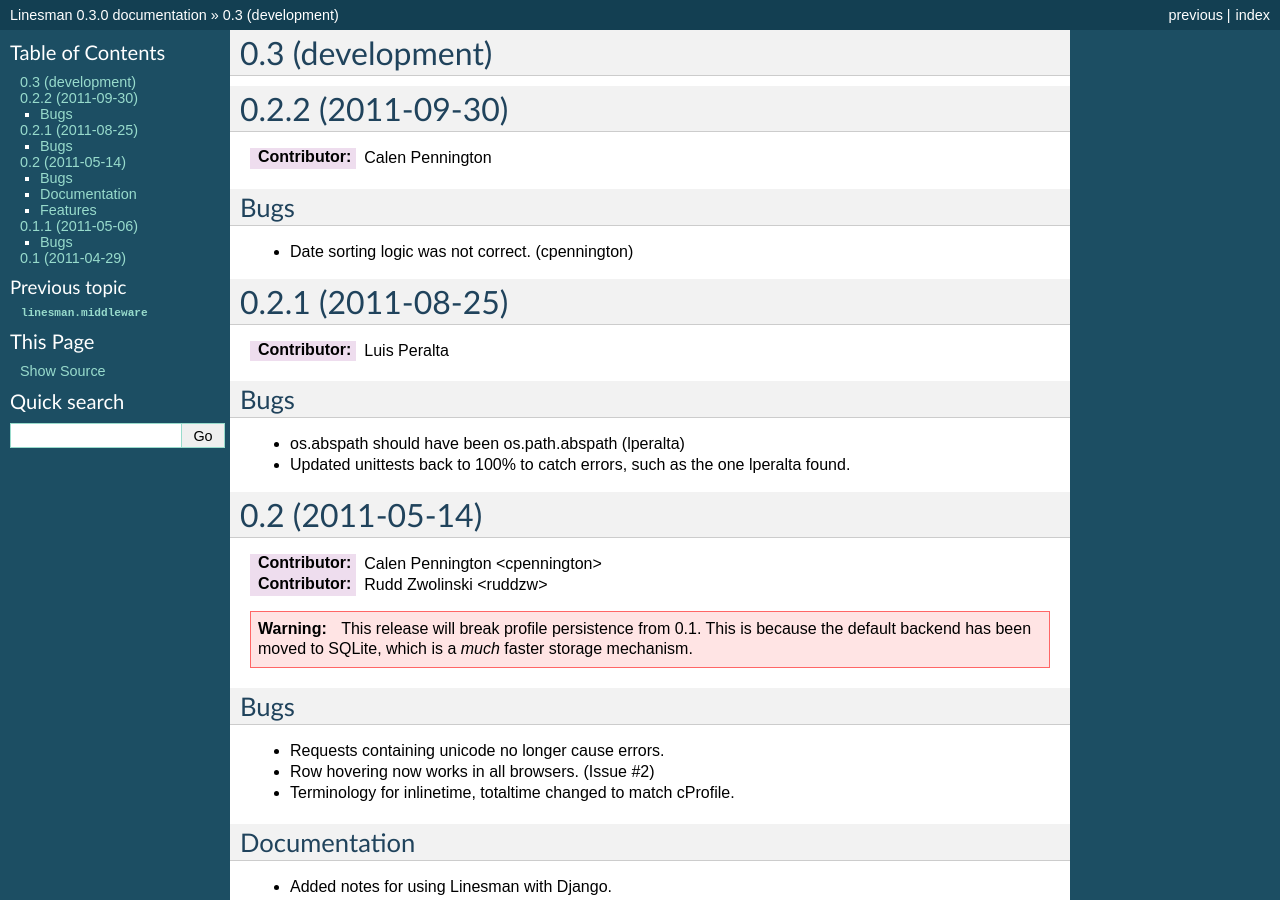
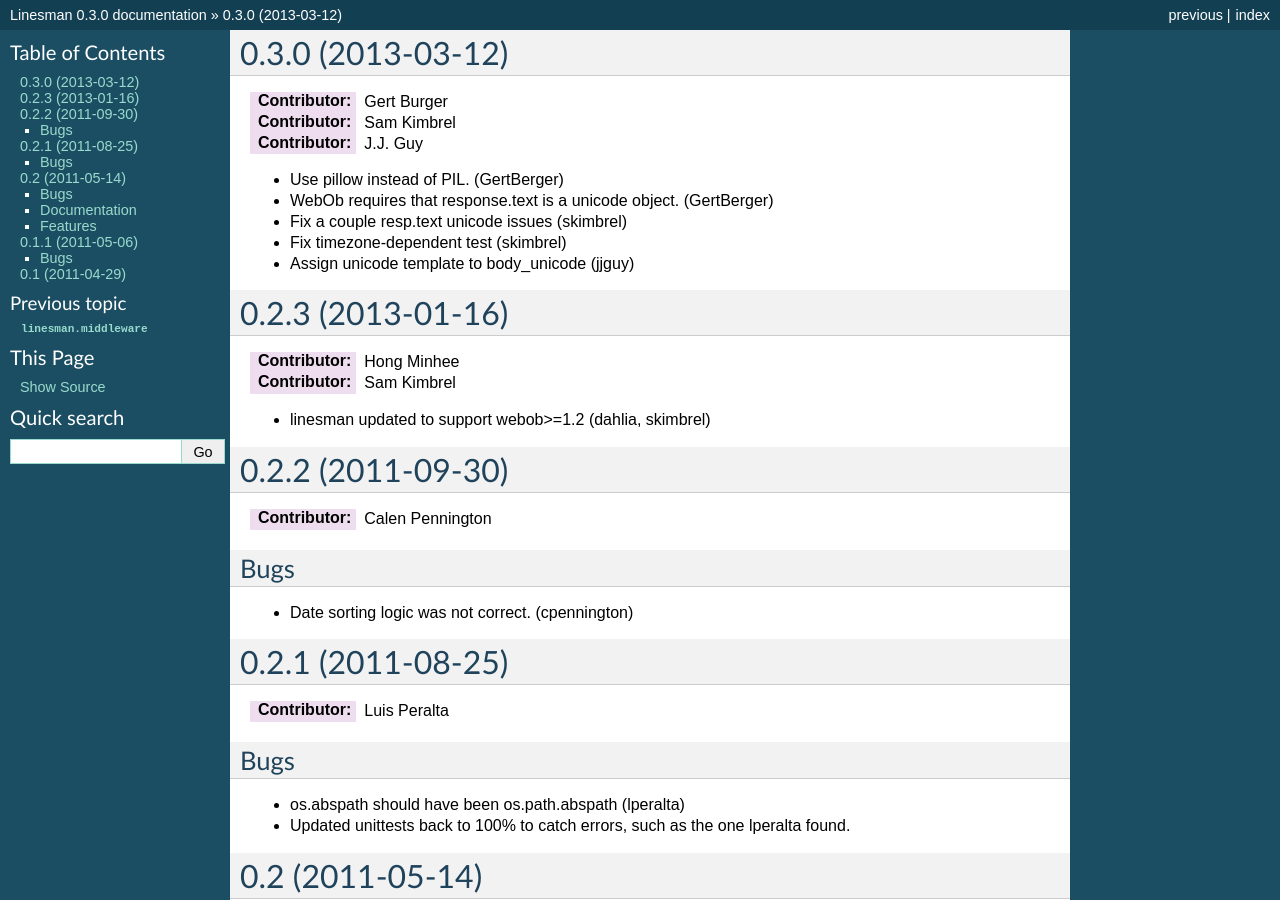
Before and after one commit to amcfague/linesman, a Sphinx documentation site: the page built from docs/changelog.rst, in a window 1280 px wide and 900 px high. Built offline with Sphinx 7.4.7, drawn with Linux system fonts in a browser that asks for light colours; some of the changed text lies outside the part shown.

Commit message:
Bumping version and uploading new version to PyPI

```diff
--- a/docs/changelog.rst
+++ b/docs/changelog.rst
@@ -1,5 +1,23 @@
-0.3 (development)
------------------
+0.3.0 (2013-03-12)
+------------------
+
+:Contributor: Gert Burger
+:Contributor: Sam Kimbrel
+:Contributor: J.J. Guy
+
+* Use pillow instead of PIL. (GertBerger)
+* WebOb requires that response.text is a unicode object. (GertBerger)
+* Fix a couple resp.text unicode issues (skimbrel)
+* Fix timezone-dependent test (skimbrel)
+* Assign unicode template to body_unicode (jjguy)
+
+0.2.3 (2013-01-16)
+------------------
+
+:Contributor: Hong Minhee
+:Contributor: Sam Kimbrel
+
+* linesman updated to support webob>=1.2 (dahlia, skimbrel)
 
 0.2.2 (2011-09-30)
 ------------------
--- a/setup.py
+++ b/setup.py
@@ -16,7 +16,7 @@
 
 setup(
     name='linesman',
-    version='0.2.3',
+    version='0.3.0',
     description='WSGI Profiling middleware',
     long_description=open("README.rst", "r").read(),
     author='Andrew McFague',
```
